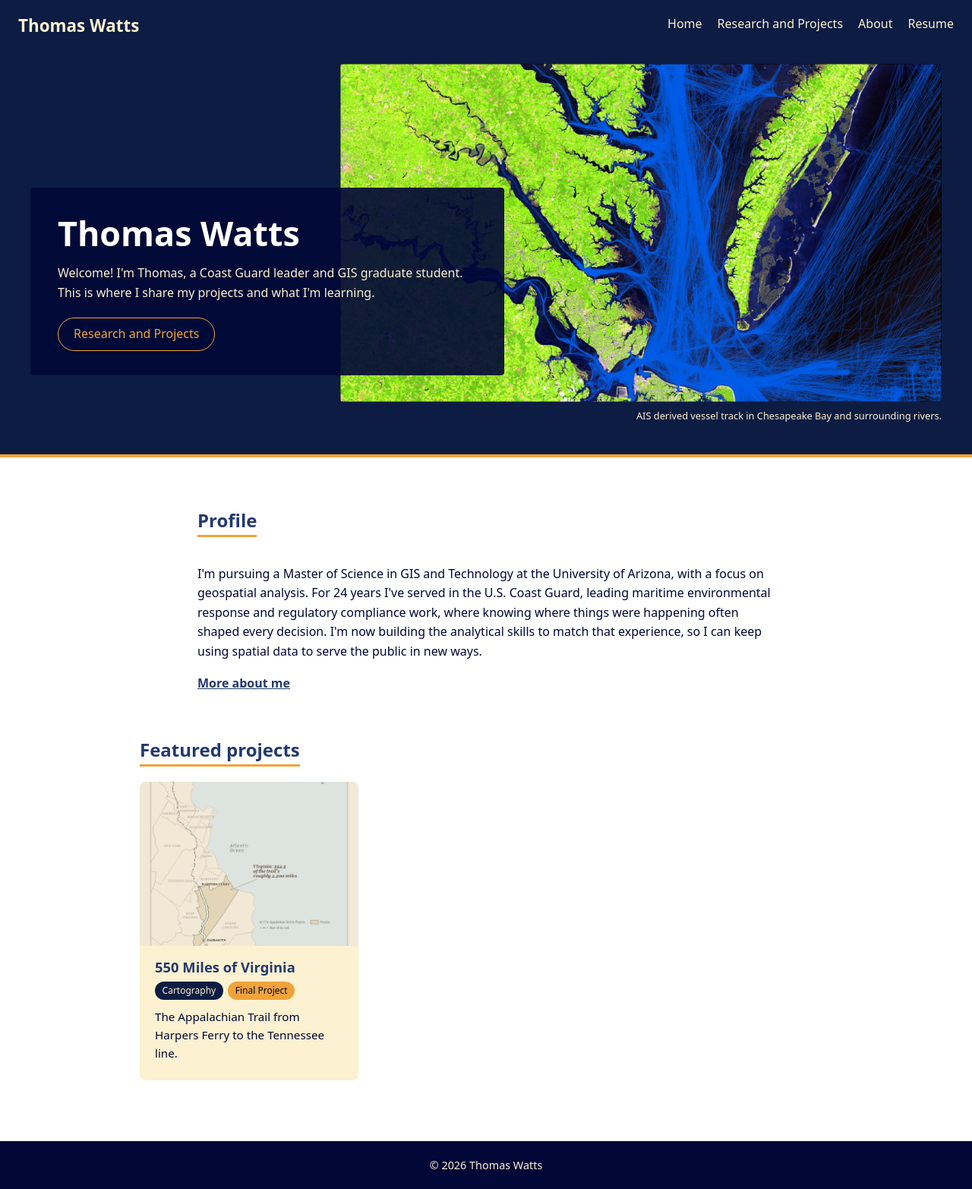
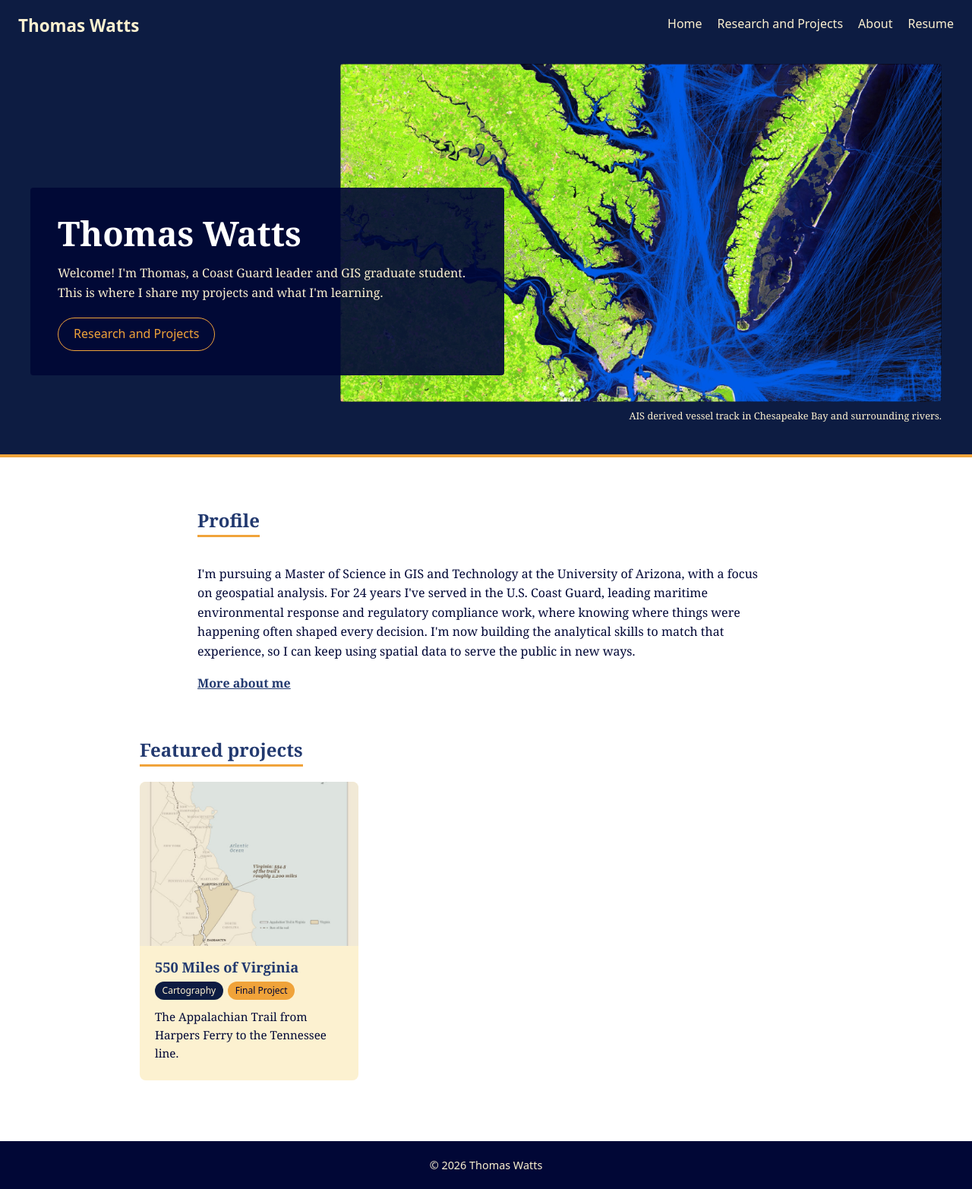
Before and after one commit to tfwatts/tfwatts.github.io, a Jekyll site: the page built from index.html, in a window 1280 px wide. Shown: the whole page at 76% size. Built offline with Jekyll 4.4.1, drawn with Linux system fonts in a browser that asks for light colours.

Commit message:
Switch text font to Georgia

```diff
--- a/assets/css/style.css
+++ b/assets/css/style.css
@@ -7,6 +7,8 @@
   --amber: #F0A33A;
   --muted: #5A6478;
   --white: #FFFFFF;
+  --font-text: Georgia, "Times New Roman", serif;
+  --font-ui: system-ui, -apple-system, "Segoe UI", Roboto, Arial, sans-serif;
 }
 
 * { box-sizing: border-box; }
@@ -15,7 +17,7 @@ body {
   margin: 0;
   background: var(--white);
   color: var(--navy-darkest);
-  font-family: system-ui, -apple-system, "Segoe UI", Roboto, Arial, sans-serif;
+  font-family: var(--font-text);
   line-height: 1.6;
 }
 
@@ -405,3 +407,14 @@ img {
 .notice p {
   margin: 0 0 0.75rem;
 }
+
+/* Interface font for navigation, buttons, tags, and footer */
+.site-header,
+.site-footer,
+.button,
+.hero-button,
+.filter-button,
+.card-tags,
+.project-tags {
+  font-family: var(--font-ui);
+}
```
